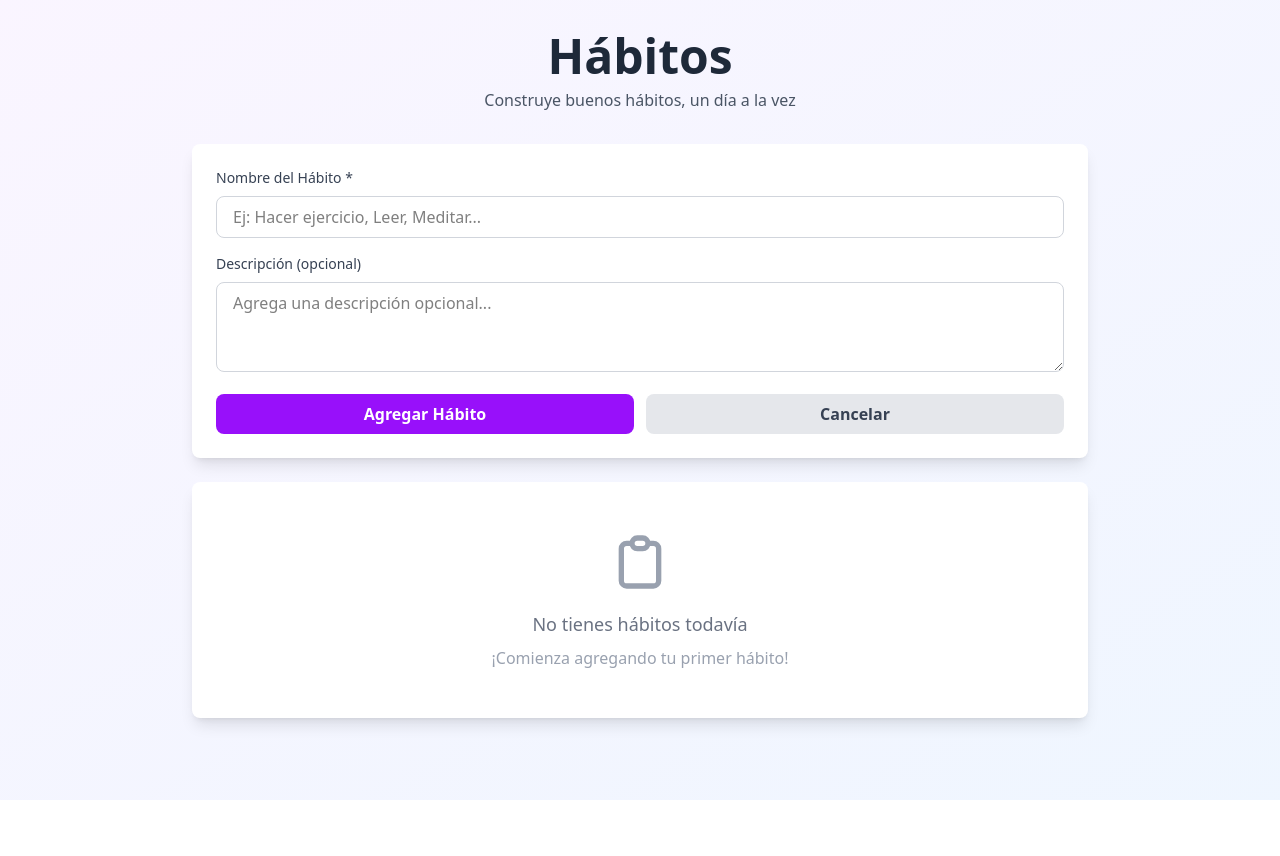
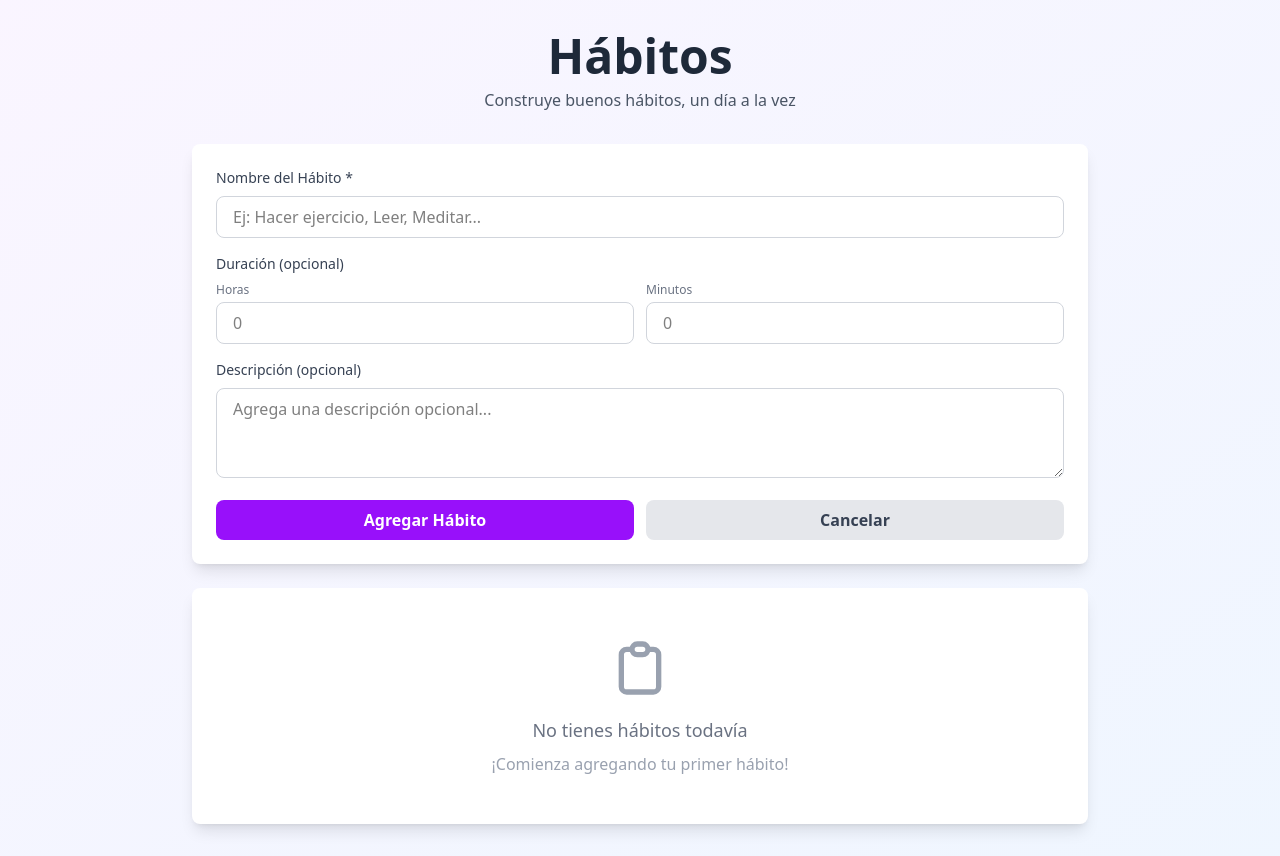
Before and after one commit to Jeremiaslr/GrowHabit, an Angular app: page / in a window 1280 px wide. Both pictures are taken after a click on the button "Agregar Nuevo Hábito". Before the commit the page ends 800 px from the top, so only its background shows below. Built offline with nearby package versions, Linux system fonts and the light colour scheme.

Commit message:
add habit duration logic

```diff
--- a/src/app/app.html
+++ b/src/app/app.html
@@ -34,6 +34,40 @@
             />
           </div>
           <div>
+            <label class="block text-sm font-medium text-gray-700 mb-2">
+              Duración (opcional)
+            </label>
+            <div class="flex gap-3">
+              <div class="flex-1">
+                <label for="habitHours" class="block text-xs text-gray-500 mb-1">Horas</label>
+                <input
+                  id="habitHours"
+                  type="number"
+                  min="0"
+                  step="1"
+                  [ngModel]="newHabitHours() ?? ''"
+                  (ngModelChange)="newHabitHours.set($event === '' ? null : ( +$event || null))"
+                  placeholder="0"
+                  class="w-full px-4 py-2 border border-gray-300 rounded-lg focus:ring-2 focus:ring-purple-500 focus:border-transparent"
+                />
+              </div>
+              <div class="flex-1">
+                <label for="habitMinutes" class="block text-xs text-gray-500 mb-1">Minutos</label>
+                <input
+                  id="habitMinutes"
+                  type="number"
+                  min="0"
+                  max="59"
+                  step="1"
+                  [ngModel]="newHabitMinutes() ?? ''"
+                  (ngModelChange)="newHabitMinutes.set($event === '' ? null : ( +$event || null))"
+                  placeholder="0"
+                  class="w-full px-4 py-2 border border-gray-300 rounded-lg focus:ring-2 focus:ring-purple-500 focus:border-transparent"
+                />
+              </div>
+            </div>
+          </div>
+          <div>
             <label for="habitDescription" class="block text-sm font-medium text-gray-700 mb-2">
               Descripción (opcional)
             </label>
@@ -53,7 +87,7 @@
               Agregar Hábito
             </button>
             <button
-              (click)="showForm.set(false); newHabitName.set(''); newHabitDescription.set('')"
+              (click)="showForm.set(false); newHabitName.set(''); newHabitDescription.set(''); newHabitHours.set(null); newHabitMinutes.set(null)"
               class="flex-1 py-2 px-4 bg-gray-200 hover:bg-gray-300 text-gray-700 rounded-lg font-semibold transition-colors duration-200">
               Cancelar
             </button>
@@ -105,6 +139,11 @@
                     {{ habit.description }}
                   </p>
                 }
+                @if (habit.durationMinutes) {
+                  <p class="text-gray-600 text-sm mb-3" [class.text-gray-400]="habit.completed">
+                    Duración: {{ formatDuration(habit.durationMinutes) }}
+                  </p>
+                }
                 <div class="flex items-center gap-4 text-sm text-gray-500">
                   <span class="flex items-center gap-1">
                     <svg class="w-4 h-4" fill="none" stroke="currentColor" viewBox="0 0 24 24">
--- a/src/app/app.ts
+++ b/src/app/app.ts
@@ -14,6 +14,8 @@ export class App {
 
   newHabitName = signal('');
   newHabitDescription = signal('');
+  newHabitHours = signal<number | null>(null);
+  newHabitMinutes = signal<number | null>(null);
   showForm = signal(false);
   showDeleteModal = signal(false);
   habitIdPendingDelete = signal<string | null>(null);
@@ -29,9 +31,21 @@ export class App {
       return;
     }
 
-    this.habitService.addHabit(name, this.newHabitDescription().trim() || undefined);
+    // Convertir horas y minutos a minutos totales
+    const hours = this.newHabitHours() ?? 0;
+    const minutes = this.newHabitMinutes() ?? 0;
+    const totalMinutes = hours * 60 + minutes;
+    const duration = totalMinutes > 0 ? totalMinutes : undefined;
+
+    this.habitService.addHabit(
+      name,
+      this.newHabitDescription().trim() || undefined,
+      duration
+    );
     this.newHabitName.set('');
     this.newHabitDescription.set('');
+    this.newHabitHours.set(null);
+    this.newHabitMinutes.set(null);
     this.showForm.set(false);
   }
 
@@ -75,4 +89,20 @@ export class App {
   getCompletedDays(id: string): number {
     return this.habitService.getCompletedDays(id);
   }
+
+  /**
+   * Convierte minutos a formato legible (horas y minutos)
+   */
+  formatDuration(minutes: number): string {
+    if (!minutes) return '';
+    const hours = Math.floor(minutes / 60);
+    const mins = minutes % 60;
+    if (hours > 0 && mins > 0) {
+      return `${hours} h ${mins} min`;
+    } else if (hours > 0) {
+      return `${hours} h`;
+    } else {
+      return `${mins} min`;
+    }
+  }
 }
--- a/src/app/models/habit.model.ts
+++ b/src/app/models/habit.model.ts
@@ -2,6 +2,8 @@ export interface Habit {
   id: string;
   name: string;
   description?: string;
+  // Duración opcional del hábito en minutos
+  durationMinutes?: number;
   completed: boolean;
   createdAt: Date;
   completedDates: Date[];
--- a/src/app/services/habit.service.ts
+++ b/src/app/services/habit.service.ts
@@ -17,11 +17,12 @@ export class HabitService {
   /**
    * Agrega un nuevo hábito
    */
-  addHabit(name: string, description?: string): void {
+  addHabit(name: string, description?: string, durationMinutes?: number): void {
     const newHabit: Habit = {
       id: this.generateId(),
       name,
       description,
+      durationMinutes,
       completed: false,
       createdAt: new Date(),
       completedDates: []
```
